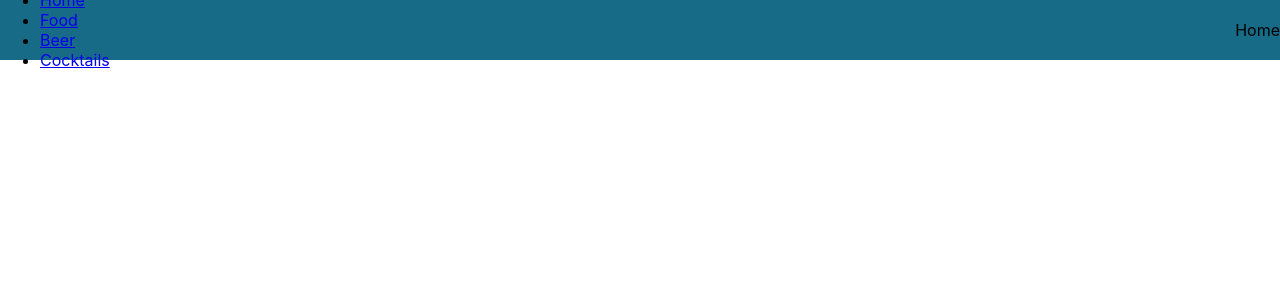
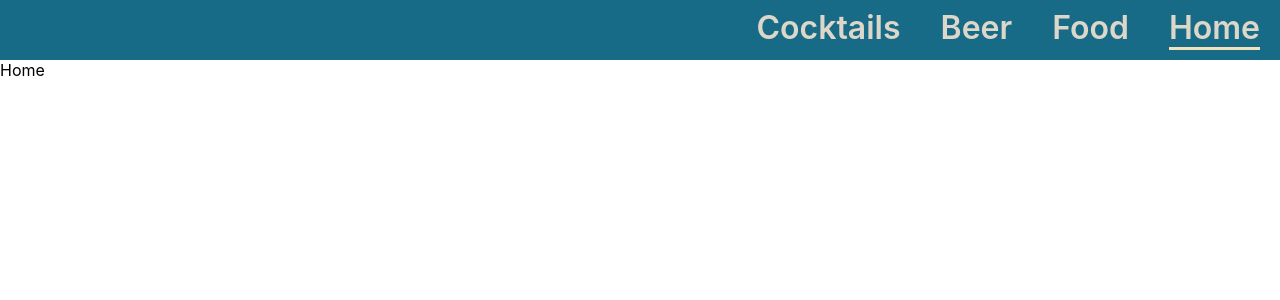
Before and after one commit to TannerLP123/BirdsnetWebsite, a React (Create React App) app in the folder app/: page / in a window 1280 px wide. Shown: the top 300 px of the page. Built offline with nearby package versions, Linux system fonts and the light colour scheme.

Commit message:
added styling to navbar

```diff
--- a/app/src/components/Header.jsx
+++ b/app/src/components/Header.jsx
@@ -1,23 +1,23 @@
 import React from 'react';
-import { Outlet, Link } from 'react-router-dom';
+import { Outlet, NavLink } from 'react-router-dom';
 import '../css/Header.css';
 
 const Header = () => {
   return (
-    <div className='Header'>
-      <nav>
+    <div>
+      <nav className = 'Header'>
         <ul>
-        <li className = ''>
-            <Link to = '/'>Home</Link>
+        <li id = 'homeBtn'>
+            <NavLink to = '/'>Home</NavLink>
+        </li>
+        <li id = 'foodBtn'>
+            <NavLink to = '/food'>Food</NavLink>
           </li>
-          <li className = ''>
-            <Link to = '/food'>Food</Link>
+          <li id = 'beerBtn'>
+            <NavLink to = '/beer'>Beer</NavLink>
           </li>
-          <li className = ''>
-            <Link to = '/beer'>Beer</Link>
-          </li>
-          <li className=''>
-            <Link to = '/ctails'>Cocktails</Link>
+          <li id = 'ctailsBtn'>
+            <NavLink to = '/ctails'>Cocktails</NavLink>
           </li>
         </ul>
       </nav>
--- a/app/src/css/Header.css
+++ b/app/src/css/Header.css
@@ -1,5 +1,4 @@
-.Header{
-  display: flex;
+.Header {
   justify-content: space-between;
   align-items: center;
   height: 60px;
@@ -10,3 +9,32 @@
   color: aliceblue;
   margin: 0 16px;
 }
+
+.Header ul {
+  list-style: none;
+  padding: 0;
+  line-height: 1.5rem;
+  float: right;
+  padding-right: -50px;
+}
+
+.Header li {
+  padding: 0 20px 20px 20px;
+  float: right;
+  font-size: 2rem;
+}
+
+.Header a {
+  font-weight: 600;
+  color: var(--sand);
+  text-decoration: none;
+}
+
+.Header a:hover {
+  border-bottom: 3px solid var(--tan);
+  transition: .3s;
+}
+
+#homeBtn a.active {
+  border-bottom: 3px solid var(--tan);
+}
```
